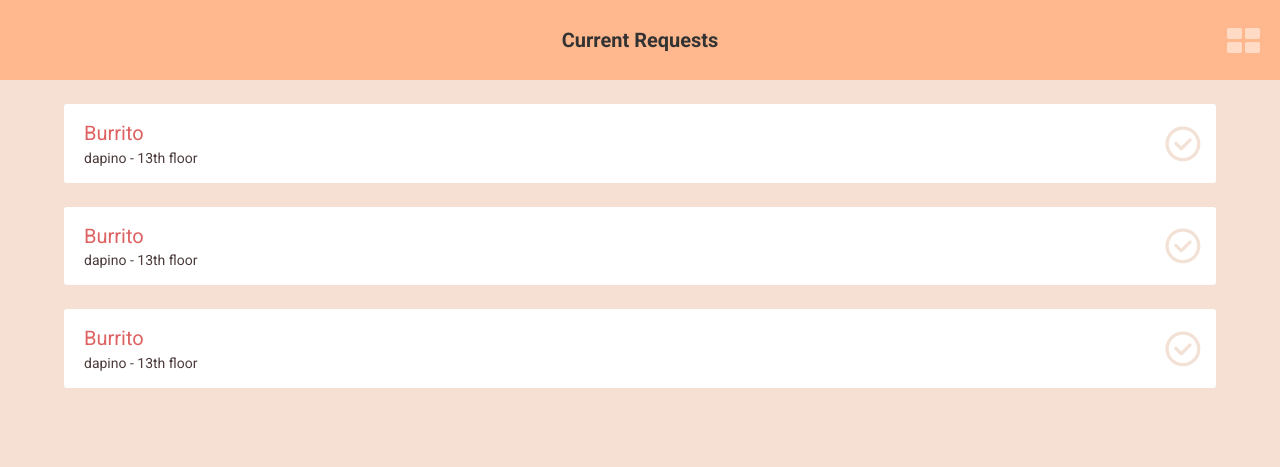
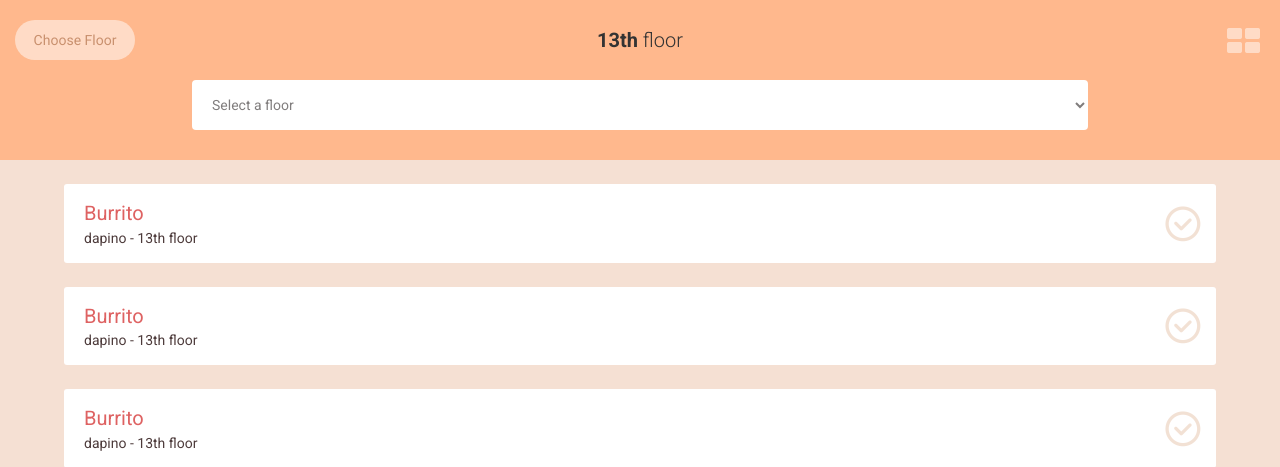
Before and after one commit to doublerainbo/yelp-hackathon-18, a Django app: page / in a window 1280 px wide. Shown: the part 161-628 px from the top of the page. Run offline with Django 3.2, Linux system fonts and the light colour scheme; data that the repository does not hold is empty; parts of the project's set-up code (start-up, migrations or seed data) failed here and were passed over; some libraries are stand-ins or nearby versions.

Commit message:
populate select from ajax call data

```diff
--- a/kitchen_app/static/css/style.css
+++ b/kitchen_app/static/css/style.css
@@ -17,7 +17,7 @@ body {
     width: 72px;
 }
 
-.logo, .order-food, .order-name, .order-submit, .order-floor {
+.logo, .order-food, .order-name, .order-submit, .order-floor, .order-item {
     display:block;
     border:none;
     outline: none;
@@ -163,3 +163,22 @@ input, select {
     right: 15px;
     bottom: 21px;
 }
+
+.choose-floor {
+    background-color: #FFB88D;
+    padding-bottom: 30px;
+}
+
+.choose-floor-button {
+    position:absolute;
+    left: 15px;
+    top: calc(50% - 20px);
+    height: 40px;
+    width: 120px;
+    line-height: 30px;
+    border-radius: 20px;
+    background: rgba(255, 255, 255, 0.5);
+    border: none;
+    outline: none;
+    color: #c9906e;
+}
--- a/kitchen_app/static/js/scripts.js
+++ b/kitchen_app/static/js/scripts.js
@@ -24,6 +24,30 @@ var feedMe = function () {
                 $('.header-extension').slideToggle(300);
             }
         });
+
+        var self = $;
+        $(".order-floor").change(function () {
+            var floor = $(this).find("option:selected").text();
+
+            console.log(floor);
+
+            self.post("http://127.0.0.1:8000/api/available_items", { floor: floor })
+                .done(function (data) {
+                    console.log("Data Loaded: " + data);
+
+                    var jsonData = JSON.parse(data);
+
+                    self('.order-item').html('');
+
+                    self.each(jsonData, function (i, item) {
+                        $('.order-item').append($('<option>', {
+                            value: item.id,
+                            text : item.name
+                        }));
+                    });
+                });
+
+        });
     });
 };
 
--- a/kitchen_app/templates/index.html
+++ b/kitchen_app/templates/index.html
@@ -32,10 +32,7 @@
                     </select>
                 </div>
                 <div class="input-container">
-                    <select class="order-floor center" form="request_form" name="item_id">
-                        {% for item in items %}
-                            <option value="{{item.0}}">{{item.1}}</option>
-                        {% endfor %}
+                    <select class="order-item center" form="request_form" name="item_id">
                     </select>
                 </div>
                 <div class="input-container">
@@ -44,8 +41,17 @@
             </form>
         </div>
         <div class="floor">
-            <div class="current-floor">Current Requests</div>
+            <div class="current-floor">13th<span> floor</span></div>
+            <button class="choose-floor-button">Choose Floor</button>
             <img class="grid-toggle" src="{% static "images/grid.png" %}">
+        </div>
+        <div class="choose-floor center">
+            <select class="order-floor center">
+                <option>Select a floor</option>
+                        {% for i in floor_options %}
+                            <option>{{i}}</option>
+                        {% endfor %}
+            </select>
         </div>
         <div class="all-orders">
             <div class="order-container">
```
